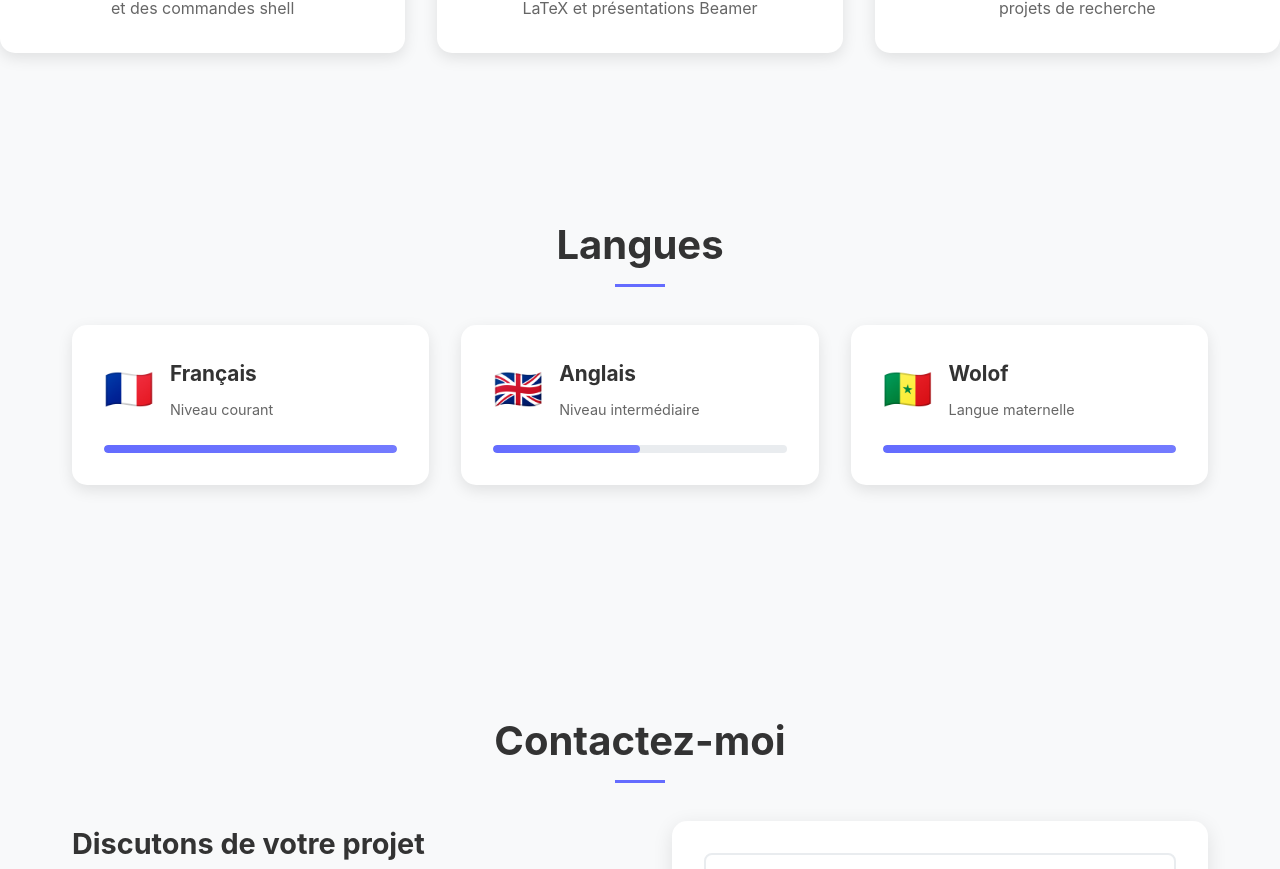
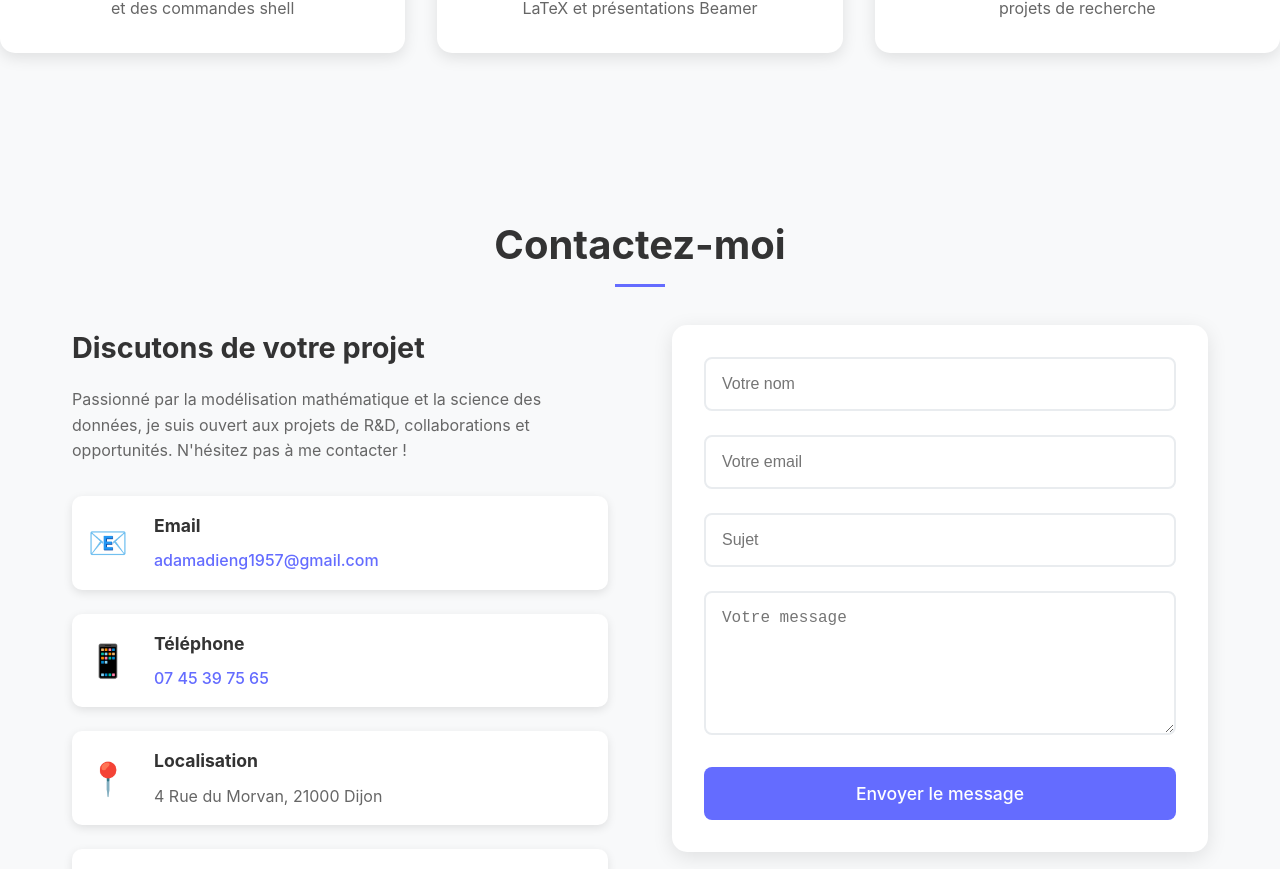
Before and after one commit to DiengAda/mon-portfolio, a React (Vite) app: page / in a window 1280 px wide. Shown: the part 7320-8189 px from the top of the page. Built offline with nearby package versions, Linux system fonts and the light colour scheme.

Commit message:
Désactivation de la section Langues dans l'application

```diff
--- a/src/App.jsx
+++ b/src/App.jsx
@@ -20,7 +20,7 @@ function App() {
       <Education />
       <Projects />
       <Skills />
-      <Languages />
+      {/* <Languages /> */}
       <Contact />
       <Footer />
     </div>
```
